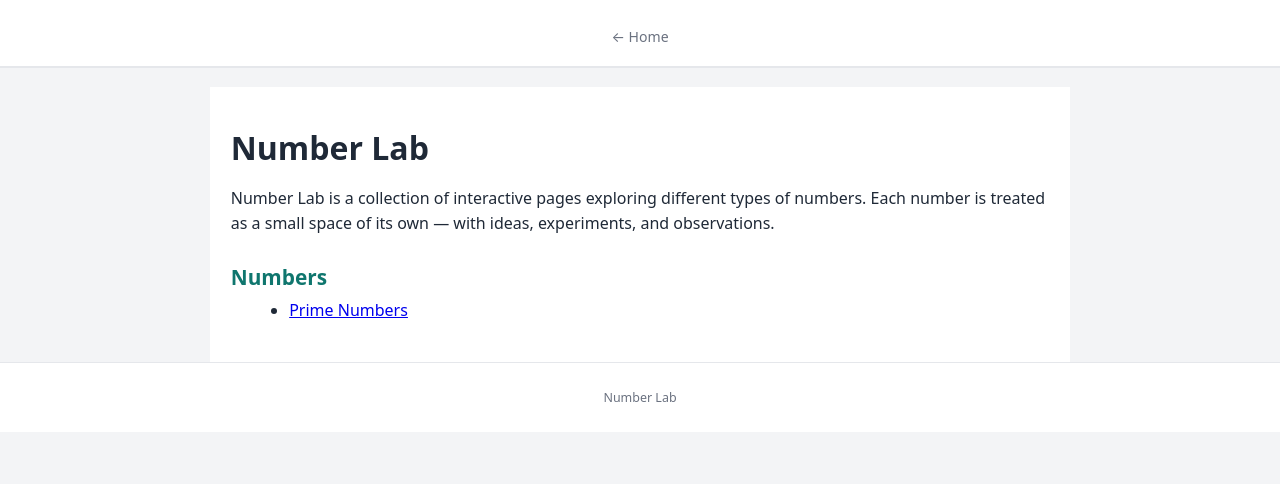
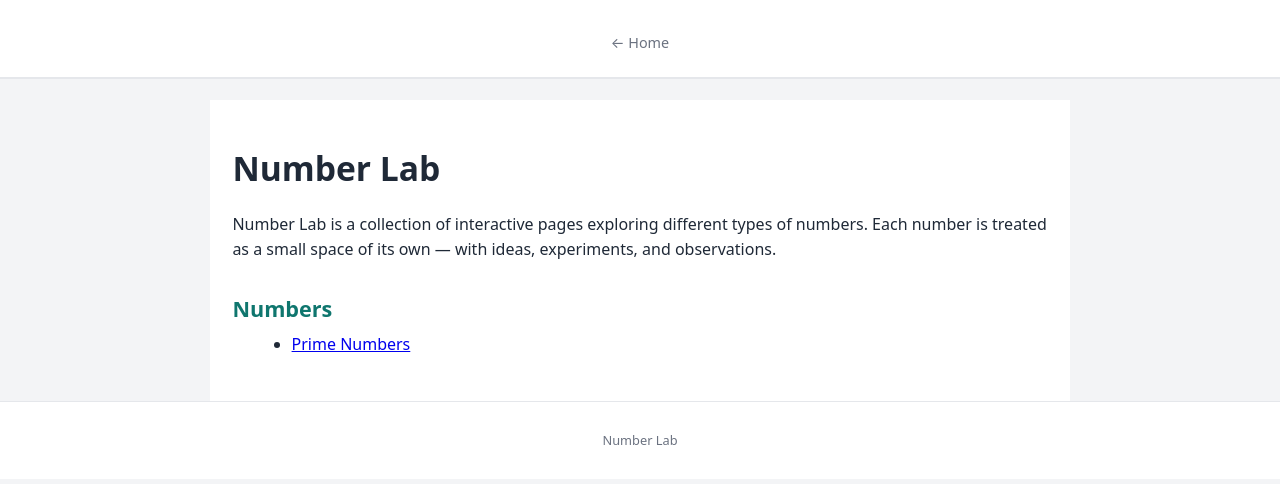
Before and after one commit to anvesh-d/number-lab, a Jekyll site: the page built from index.html, in a window 1280 px wide. Shown: the top 484 px of the page. Built offline with Jekyll 4.4.1, drawn with Linux system fonts in a browser that asks for light colours.

Commit message:
Update main.css

```diff
--- a/assets/css/main.css
+++ b/assets/css/main.css
@@ -29,7 +29,7 @@
 body {
   margin: 0;
   font-family: var(--font-body);
-  line-height: 1.55;
+  line-height: 1.6; /* unchanged */
   background: var(--bg-page);
   color: var(--text-main);
 }
@@ -38,31 +38,31 @@ body {
 .site-header {
   background: var(--bg-content);
   border-bottom: 2px solid var(--border-light);
-  padding: 1rem 1rem 0.9rem;
-  text-align: center;
+  padding: 1.2rem 1rem;   /* slightly reduced */
+  text-align: center;     /* CHANGE #1 */
 }
 
 .site-title {
-  font-size: 1.65rem;
+  font-size: 1.7rem;
   font-weight: 700;
-  letter-spacing: 0.25px;
+  letter-spacing: 0.3px;
   color: var(--accent);
-  margin-bottom: 0.45rem;
+  margin-bottom: 0.5rem;  /* slightly reduced */
 }
 
 /* ---------- Navigation ---------- */
 .site-nav {
   display: flex;
-  justify-content: center;
+  justify-content: center; /* CHANGE #1 */
   flex-wrap: wrap;
-  gap: 0.35rem;
+  gap: 0.4rem;             /* slightly reduced */
 }
 
 .site-nav a,
 .site-nav span {
   text-decoration: none;
-  font-size: 0.88rem;
-  padding: 0.2rem 0.55rem;
+  font-size: 0.9rem;
+  padding: 0.25rem 0.6rem;
   border-radius: 4px;
   color: var(--text-soft);
 }
@@ -80,85 +80,85 @@ body {
 /* ---------- Main ---------- */
 main {
   max-width: var(--max-width);
-  margin: 1.2rem auto 0;
-  padding: 1.4rem 1.3rem 2.1rem;
+  margin: 1.3rem auto 0;     /* slightly reduced */
+  padding: 1.6rem 1.4rem 2.3rem; /* slightly reduced */
   background: var(--bg-content);
 }
 
 /* ---------- Headings ---------- */
 h1 {
-  margin: 0 0 0.85rem;
-  font-size: 2rem;
+  margin: 0 0 1rem;
+  font-size: 2.1rem;
   font-weight: 700;
 }
 
 h2 {
-  margin-top: 1.55rem;
-  margin-bottom: 0.35rem;
-  font-size: 1.3rem;
+  margin-top: 1.8rem;
+  margin-bottom: 0.4rem;
+  font-size: 1.35rem;
   font-weight: 600;
   color: var(--accent);
 }
 
 /* ---------- Text ---------- */
 p {
-  margin: 0.45rem 0;
+  margin: 0.55rem 0;
 }
 
 ul {
-  margin: 0.35rem 0 0.35rem 1.15rem;
+  margin: 0.4rem 0 0.4rem 1.2rem;
 }
 
 li {
-  margin: 0.18rem 0;
+  margin: 0.2rem 0;
 }
 
 /* ---------- Sections ---------- */
 .section {
-  margin-top: 1.55rem;
-  padding-top: 0.65rem;
+  margin-top: 1.8rem;
+  padding-top: 0.8rem;
   border-top: 1px solid var(--border-light);
 }
 
 /* ---------- Notes ---------- */
 .note {
-  margin: 1rem 0;
-  padding: 0.8rem 1rem;
+  margin: 1.2rem 0;
+  padding: 0.9rem 1.1rem;
   background: #f0fdfa;
   border-left: 4px solid var(--accent);
-  font-size: 0.88rem;
+  font-size: 0.9rem;
 }
 
 /* ---------- Meta ---------- */
 .meta {
-  font-size: 0.78rem;
+  font-size: 0.8rem;
   color: var(--text-soft);
 }
 
 /* ---------- Tools ---------- */
 .tool {
-  margin: 1.7rem 0;
-  padding: 1.05rem 1.25rem;
+  margin: 2rem 0;
+  padding: 1.2rem 1.4rem;
   border: 1px solid var(--border-light);
 }
 
 .tool-header {
-  font-size: 0.98rem;
+  font-size: 1rem;
   font-weight: 700;
   color: var(--accent);
-  margin-bottom: 0.25rem;
+  margin-bottom: 0.3rem;
 }
 
 .tool-body {
-  margin-top: 0.4rem;
+  margin-top: 0.5rem;
 }
 
 /* ---------- Logic ---------- */
 .logic {
-  margin-top: 0.65rem;
-  padding-top: 0.5rem;
+  margin-top: 0.8rem;
+  padding-top: 0.6rem;
   border-top: 1px dashed var(--border-light);
-  font-size: 0.82rem;
+  font-size: 0.85rem;
   color: var(--text-soft);
 }
 
@@ -169,8 +169,8 @@ li {
 /* ---------- Footer ---------- */
 footer {
   border-top: 1px solid var(--border-light);
-  padding: 1.1rem;
-  font-size: 0.78rem;
+  padding: 1.2rem;
+  font-size: 0.8rem;
   color: var(--text-soft);
   text-align: center;
   background: var(--bg-content);
```
